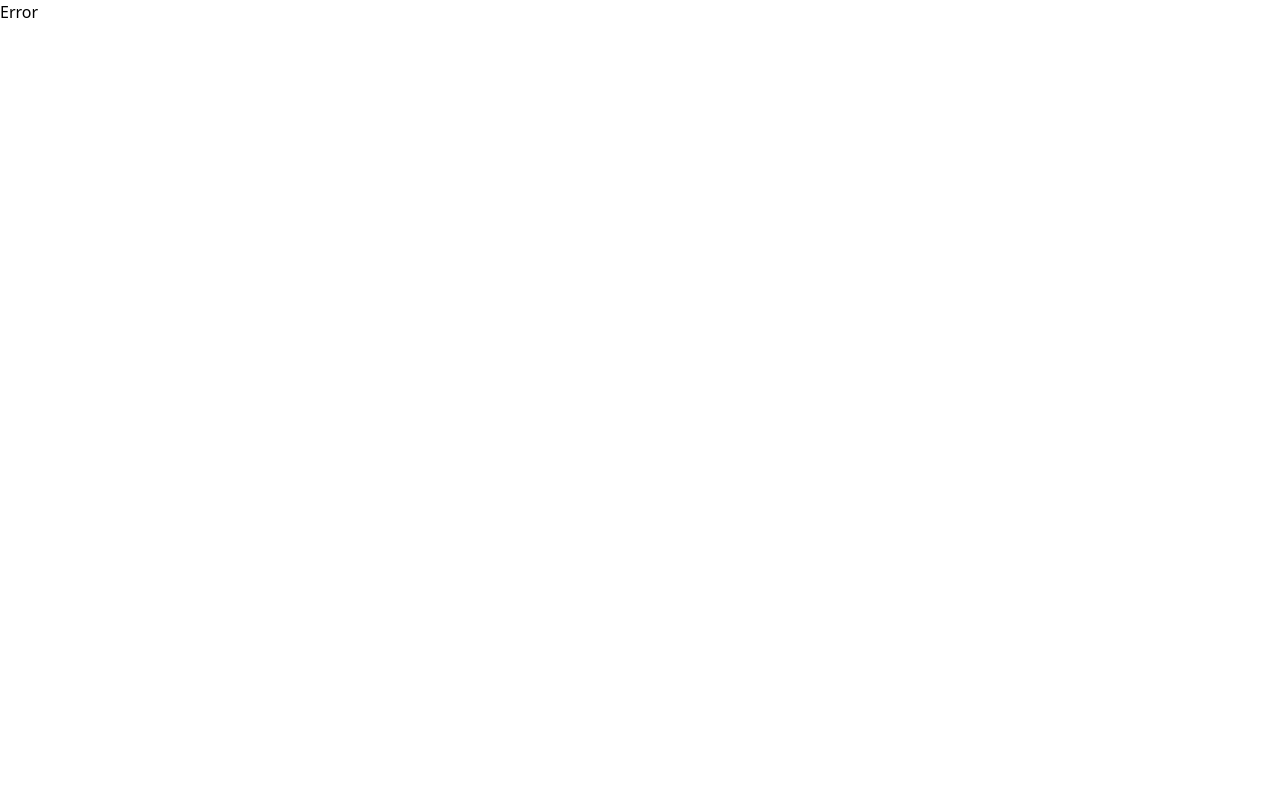
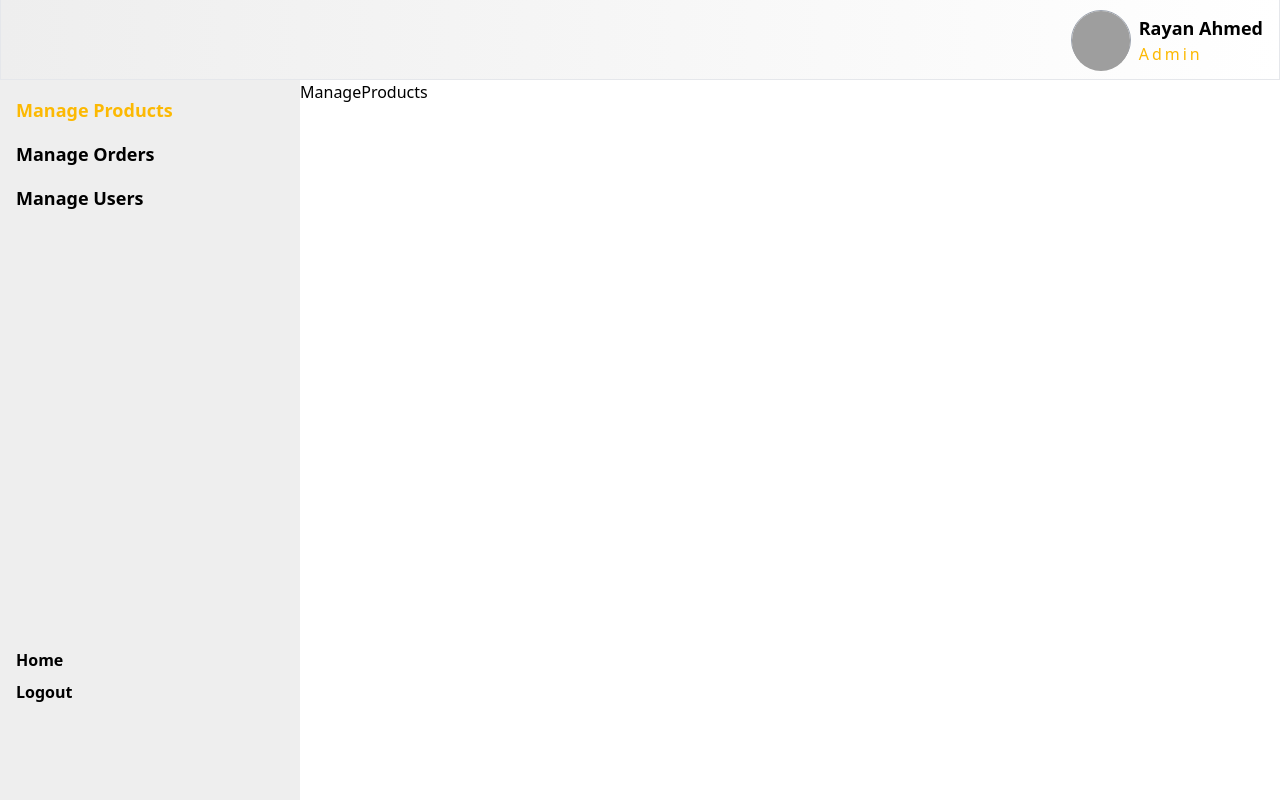
Before and after one commit to sajib9090/device-deals, a React (Vite) app in the folder front-end/: page /dashboard/manage-products in a window 1280 px wide. Before the commit this address had no page. Built offline with nearby package versions, Linux system fonts and the light colour scheme; grey boxes are pictures that could not be loaded.

Commit message:
dashboard options

```diff
--- a/front-end/src/Components/Dashboard/DashboardHeader/DashboardHeader.jsx
+++ b/front-end/src/Components/Dashboard/DashboardHeader/DashboardHeader.jsx
@@ -30,8 +30,8 @@ const DashboardHeader = () => {
           />
         </div>
         <div className="ml-2">
-          <p className="text-lg font-bold">Rayan Ahmed</p>
-          <p className="tracking-[3px] text-d">Admin</p>
+          <p className="text-sm lg:text-lg font-bold">Rayan Ahmed</p>
+          <p className="text-xs lg:text-base tracking-[3px] text-d">Admin</p>
         </div>
       </div>
     </div>
--- a/front-end/src/Components/Dashboard/Sidebar/Sidebar.jsx
+++ b/front-end/src/Components/Dashboard/Sidebar/Sidebar.jsx
@@ -1,7 +1,25 @@
 import { useEffect, useState } from "react";
 import { useNavbarContext } from "../../../GlobalContext/NavbarContext";
+import { Link, NavLink } from "react-router-dom";
 
 const Sidebar = () => {
+  const options = [
+    {
+      id: 1,
+      title: "Manage Products",
+      link: "manage-products",
+    },
+    {
+      id: 2,
+      title: "Manage Orders",
+      link: "manage-orders",
+    },
+    {
+      id: 3,
+      title: "Manage Users",
+      link: "manage-users",
+    },
+  ];
   const { dashboardToggle, setDashboardToggle } = useNavbarContext();
   const [scroll, setScroll] = useState();
 
@@ -16,21 +34,64 @@ const Sidebar = () => {
       }
     });
   }, [scroll, setDashboardToggle]);
+
   return (
     <>
-      <div className="hidden lg:block w-[300px] bg-[#EEEEEE] min-h-screen">
-        sidebar
+      <div className="hidden lg:flex flex-col pb-24 justify-between w-[300px] bg-[#EEEEEE] min-h-[calc(100vh-80px)]">
+        <ul className="px-4 pt-4 space-y-4">
+          {options?.map((option, index) => (
+            <li key={index}>
+              <NavLink
+                className={({ isActive }) =>
+                  isActive
+                    ? "text-lg font-semibold text-d hover:text-d duration-300"
+                    : "text-lg font-semibold text-black hover:text-d duration-300"
+                }
+                to={option.link}
+              >
+                {option?.title}
+              </NavLink>
+            </li>
+          ))}
+        </ul>
+        <div className="px-4 flex flex-col space-y-2 text-base font-semibold">
+          <Link className="hover:text-d text-black duration-500" to={"/"}>
+            Home
+          </Link>
+          <Link className="hover:text-d text-black duration-500">Logout</Link>
+        </div>
       </div>
       {/* for small screen */}
       <div className="relative">
         <div
           className={
             dashboardToggle
-              ? "w-[250px] bg-[#EEEEEE] min-h-screen block lg:hidden absolute duration-300 ease-in-out left-0"
-              : "w-[250px] bg-[#EEEEEE] min-h-screen block lg:hidden absolute -left-[500px] duration-300 ease-in-out"
+              ? "w-[250px] bg-[#EEEEEE] min-h-[calc(100vh-80px)] pb-16 flex flex-col justify-between lg:hidden absolute duration-300 ease-in-out left-0 z-[999]"
+              : "w-[250px] bg-[#EEEEEE] min-h-[calc(100vh-80px)] pb-16 flex flex-col justify-between lg:hidden absolute -left-[500px] duration-300 ease-in-out z-[999]"
           }
         >
-          small sidebar
+          <ul className="px-4 pt-4 space-y-4">
+            {options?.map((option, index) => (
+              <li key={index}>
+                <NavLink
+                  className={({ isActive }) =>
+                    isActive
+                      ? "text-lg font-semibold text-d hover:text-d duration-300"
+                      : "text-lg font-semibold text-black hover:text-d duration-300"
+                  }
+                  to={option.link}
+                >
+                  {option?.title}
+                </NavLink>
+              </li>
+            ))}
+          </ul>
+          <div className="px-4 flex flex-col space-y-2 text-base font-semibold">
+            <Link className="hover:text-d text-black duration-500" to={"/"}>
+              Home
+            </Link>
+            <Link className="hover:text-d text-black duration-500">Logout</Link>
+          </div>
         </div>
       </div>
     </>
--- /dev/null
+++ b/front-end/src/Pages/Dashboard/ManageOrders/ManageOrders.jsx
@@ -0,0 +1,9 @@
+const ManageOrders = () => {
+  return (
+    <div>
+      <h1>ManageOrders</h1>
+    </div>
+  );
+};
+
+export default ManageOrders;
--- /dev/null
+++ b/front-end/src/Pages/Dashboard/ManageProducts/ManageProducts.jsx
@@ -0,0 +1,9 @@
+const ManageProducts = () => {
+  return (
+    <div>
+      <h1>ManageProducts</h1>
+    </div>
+  );
+};
+
+export default ManageProducts;
--- /dev/null
+++ b/front-end/src/Pages/Dashboard/ManageUsers/ManageUsers.jsx
@@ -0,0 +1,9 @@
+const ManageUsers = () => {
+  return (
+    <div>
+      <h1>Manage users</h1>
+    </div>
+  );
+};
+
+export default ManageUsers;
--- a/front-end/src/Pages/Dashboard/UserManagement/UserManagement.jsx
+++ /dev/null
@@ -1,9 +0,0 @@
-const UserManagement = () => {
-  return (
-    <div>
-      <h1>User Management</h1>
-    </div>
-  );
-};
-
-export default UserManagement;
--- a/front-end/src/Routes/Route.jsx
+++ b/front-end/src/Routes/Route.jsx
@@ -24,8 +24,14 @@ const ProductDetails = lazy(() =>
 const Cart = lazy(() => import("../Pages/Cart/Cart"));
 import DashboardLayout from "../Layout/DashboardLayout";
 import Dashboard from "../Pages/Dashboard/Dashboard";
-const UserManagement = lazy(() =>
-  import("../Pages/Dashboard/UserManagement/UserManagement")
+const ManageUsers = lazy(() =>
+  import("../Pages/Dashboard/ManageUsers/ManageUsers")
+);
+const ManageProducts = lazy(() =>
+  import("../Pages/Dashboard/ManageProducts/ManageProducts")
+);
+const ManageOrders = lazy(() =>
+  import("../Pages/Dashboard/ManageOrders/ManageOrders")
 );
 export const router = createBrowserRouter([
   {
@@ -105,10 +111,26 @@ export const router = createBrowserRouter([
         element: <Dashboard />,
       },
       {
-        path: "user-management",
+        path: "manage-users",
         element: (
           <Suspense fallback={<h1>Loading...</h1>}>
-            <UserManagement />
+            <ManageUsers />
+          </Suspense>
+        ),
+      },
+      {
+        path: "manage-products",
+        element: (
+          <Suspense fallback={<h1>Loading...</h1>}>
+            <ManageProducts />
+          </Suspense>
+        ),
+      },
+      {
+        path: "manage-orders",
+        element: (
+          <Suspense fallback={<h1>Loading...</h1>}>
+            <ManageOrders />
           </Suspense>
         ),
       },
```
